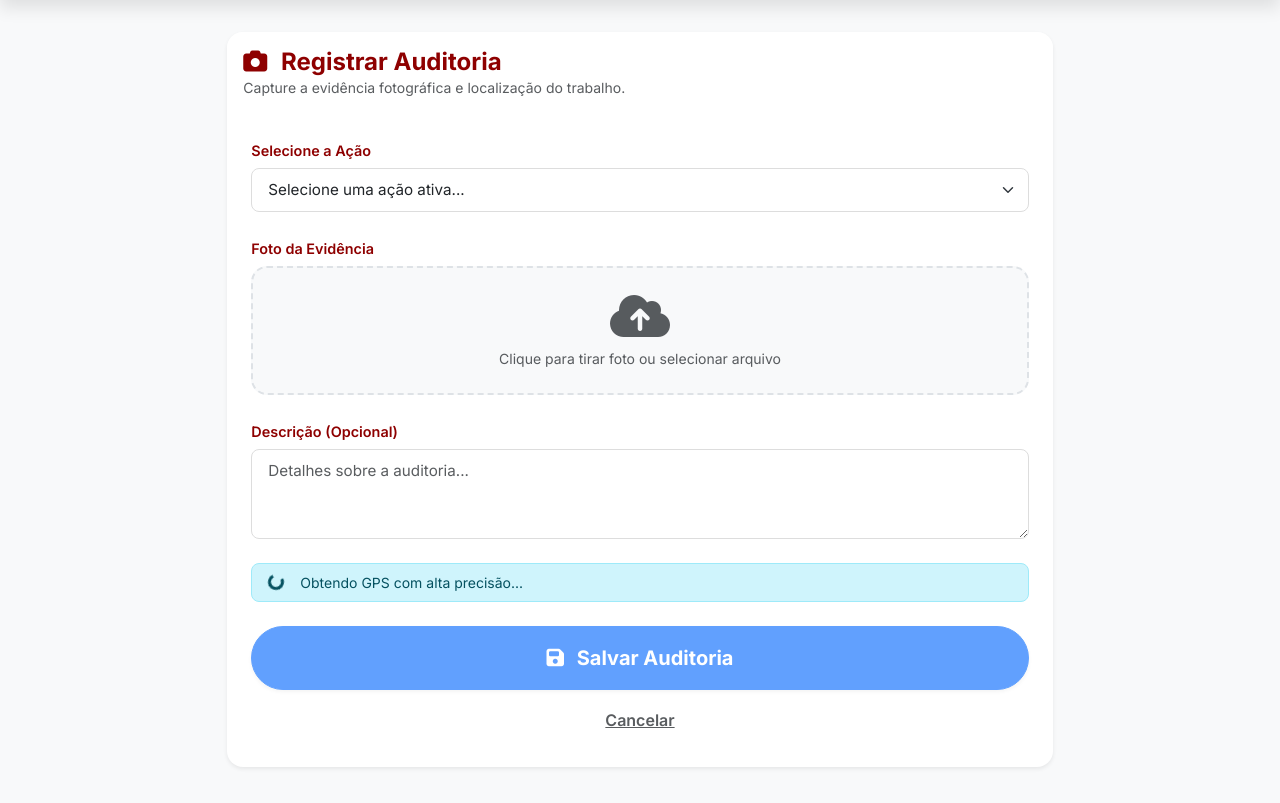
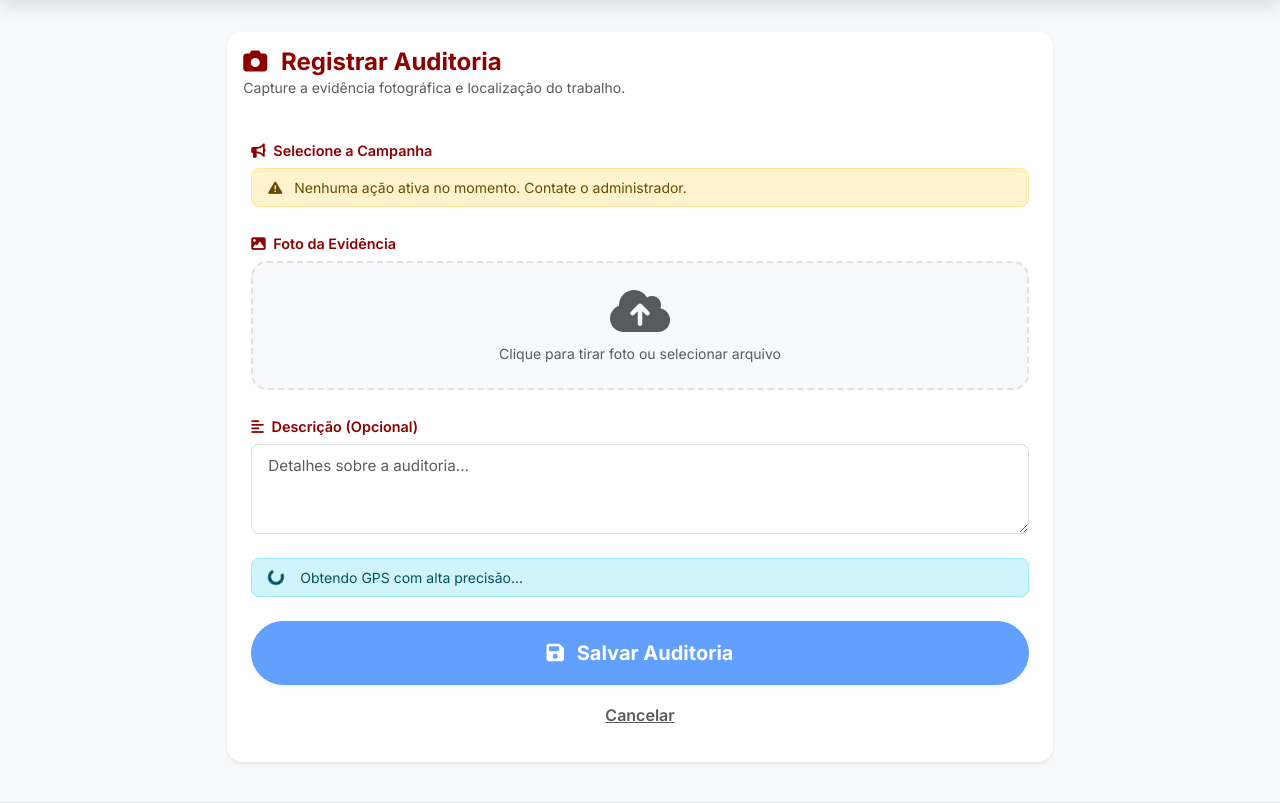
Before and after one commit to panfletagemrelampago/gestao, a Flask app: page /auditorias/registrar in a window 1280 px wide. Shown: the part 62-865 px from the top of the page. Run offline with Flask 3, Linux system fonts and the light colour scheme; a user stored in the database is signed in.

Commit message:
Update registrar.html

```diff
--- a/app/templates/auditorias/registrar.html
+++ b/app/templates/auditorias/registrar.html
@@ -24,22 +24,66 @@
                     <input type="hidden" name="longitude" id="lon-input">
                     <input type="hidden" name="accuracy" id="acc-input">
 
-                    <!-- AÇÃO -->
+                    <!-- SELEÇÃO DE CAMPANHA (agrupada por Cliente → Ação) -->
                     <div class="mb-4">
-                        <label for="acao_id" class="form-label fw-semibold">Selecione a Ação</label>
+                        <label for="acao_id" class="form-label fw-semibold">
+                            <i class="fas fa-bullhorn me-1 text-vinho"></i> Selecione a Campanha
+                        </label>
+
+                        {% if clientes_acoes %}
                         <select name="acao_id" id="acao_id" class="form-select rounded-3 shadow-none" required>
-                            <option value="">Selecione uma ação ativa...</option>
-                            {% for acao in acoes %}
-                                <option value="{{ acao.id }}" {% if request.args.get('acao_id')|int == acao.id %}selected{% endif %}>
-                                    {{ acao.local_alvo }} ({{ acao.cliente.nome_empresa }})
+                            <option value="">— Selecione o cliente e a ação —</option>
+                            {% for cliente_nome, acoes_cliente in clientes_acoes.items() %}
+                            <optgroup label="🏢 {{ cliente_nome }}">
+                                {% for acao in acoes_cliente %}
+                                <option value="{{ acao.id }}"
+                                    {% if request.args.get('acao_id')|int == acao.id %}selected{% endif %}>
+                                    📍 {{ acao.local_alvo }}
+                                    {% if acao.bairro %} — {{ acao.bairro }}{% endif %}
+                                    ({{ acao.data.strftime('%d/%m/%Y') }})
+                                    {% if acao.tipo_servico %} · {{ acao.tipo_servico }}{% endif %}
+                                    · {{ acao.status }}
                                 </option>
+                                {% endfor %}
+                            </optgroup>
                             {% endfor %}
                         </select>
+
+                        <!-- Informações da ação selecionada -->
+                        <div id="info-acao" class="mt-2 p-3 bg-light rounded-3 d-none">
+                            <div class="row g-2 small">
+                                <div class="col-6">
+                                    <span class="text-muted">Cliente:</span>
+                                    <strong id="info-cliente">—</strong>
+                                </div>
+                                <div class="col-6">
+                                    <span class="text-muted">Data:</span>
+                                    <strong id="info-data">—</strong>
+                                </div>
+                                <div class="col-6">
+                                    <span class="text-muted">Local:</span>
+                                    <strong id="info-local">—</strong>
+                                </div>
+                                <div class="col-6">
+                                    <span class="text-muted">Status:</span>
+                                    <strong id="info-status">—</strong>
+                                </div>
+                            </div>
+                        </div>
+
+                        {% else %}
+                        <div class="alert alert-warning rounded-3 py-2 px-3 small">
+                            <i class="fas fa-exclamation-triangle me-2"></i>
+                            Nenhuma ação ativa no momento. Contate o administrador.
+                        </div>
+                        {% endif %}
                     </div>
 
                     <!-- FOTO -->
                     <div class="mb-4">
-                        <label for="foto-input" class="form-label fw-semibold">Foto da Evidência</label>
+                        <label for="foto-input" class="form-label fw-semibold">
+                            <i class="fas fa-image me-1 text-vinho"></i> Foto da Evidência
+                        </label>
 
                         <div class="upload-container border-2 border-dashed rounded-4 p-4 text-center bg-light position-relative">
                             <input
@@ -71,7 +115,9 @@
 
                     <!-- DESCRIÇÃO -->
                     <div class="mb-4">
-                        <label for="descricao" class="form-label fw-semibold">Descrição (Opcional)</label>
+                        <label for="descricao" class="form-label fw-semibold">
+                            <i class="fas fa-align-left me-1 text-vinho"></i> Descrição (Opcional)
+                        </label>
                         <textarea
                             id="descricao"
                             name="descricao"
@@ -136,6 +182,45 @@
 
 {% block scripts %}
 <script>
+    // ── Dados das ações para exibição de informações ──────────────────────────
+    const acoesData = {
+        {% for acao in acoes %}
+        {{ acao.id }}: {
+            cliente: "{{ acao.cliente.nome_empresa | e }}",
+            local: "{{ acao.local_alvo | e }}",
+            data: "{{ acao.data.strftime('%d/%m/%Y') }}",
+            status: "{{ acao.status }}",
+            tipo: "{{ acao.tipo_servico | e }}"
+        },
+        {% endfor %}
+    };
+
+    // ── Seletor de ação: mostrar informações ao selecionar ────────────────────
+    const selectAcao = document.getElementById('acao_id');
+    const infoAcao = document.getElementById('info-acao');
+
+    if (selectAcao) {
+        selectAcao.addEventListener('change', function() {
+            const id = parseInt(this.value);
+            if (id && acoesData[id]) {
+                const d = acoesData[id];
+                document.getElementById('info-cliente').textContent = d.cliente;
+                document.getElementById('info-local').textContent = d.local;
+                document.getElementById('info-data').textContent = d.data;
+                document.getElementById('info-status').textContent = d.status;
+                infoAcao.classList.remove('d-none');
+            } else {
+                infoAcao.classList.add('d-none');
+            }
+        });
+
+        // Disparar ao carregar se já houver valor selecionado
+        if (selectAcao.value) {
+            selectAcao.dispatchEvent(new Event('change'));
+        }
+    }
+
+    // ── Preview da imagem ─────────────────────────────────────────────────────
     const form = document.getElementById('form-auditoria');
     const latInput = document.getElementById('lat-input');
     const lonInput = document.getElementById('lon-input');
@@ -150,7 +235,6 @@
     let bestPosition = null;
     let watchId = null;
 
-    // PREVIEW DA IMAGEM
     fotoInput.addEventListener('change', function () {
         if (this.files && this.files[0]) {
             const reader = new FileReader();
@@ -165,6 +249,7 @@
         }
     });
 
+    // ── GPS ───────────────────────────────────────────────────────────────────
     function updateGPS() {
         if (!("geolocation" in navigator)) {
             gpsStatus.className = 'alert alert-danger';
```
